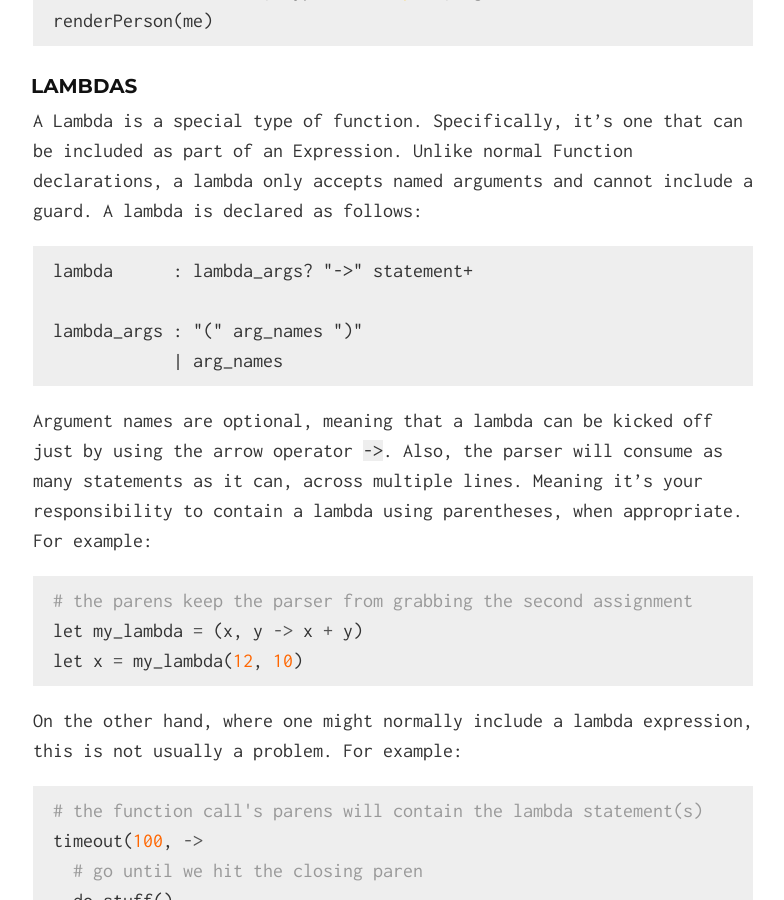
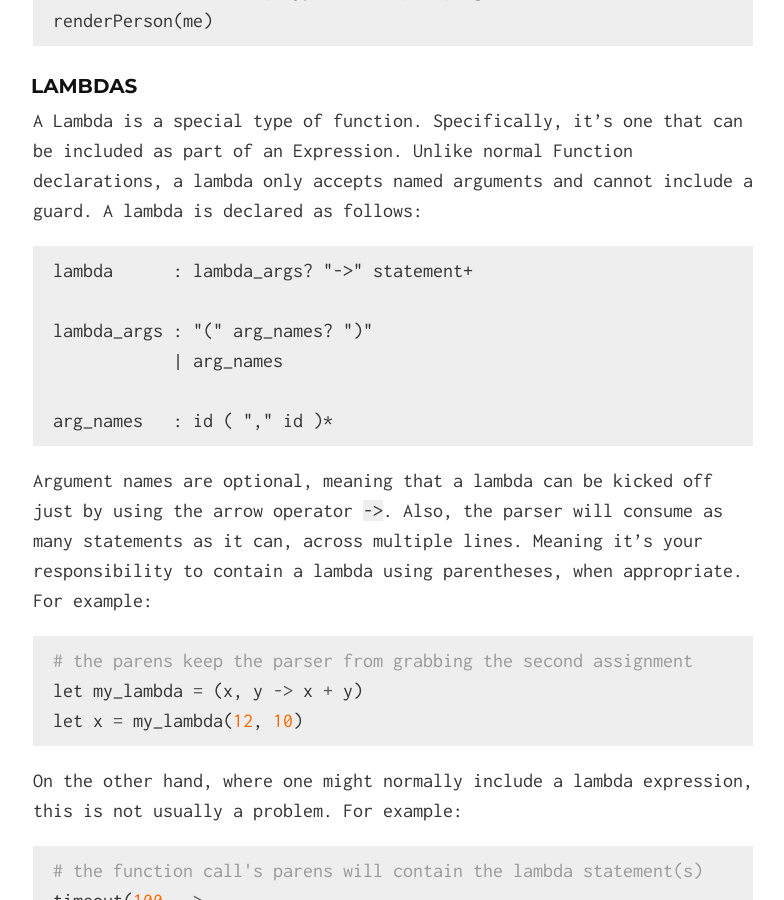
Before and after one commit to kode4food/fate-lang, a Jekyll site: the page built from guide/functions.md, in a window 1280 px wide and 900 px high, scrolled down 2304 px. Shown: the whole window, without its empty margins (247-1031 px from the left). Built offline with Jekyll 4.4.1, drawn with Linux system fonts in a browser that asks for light colours; Markdown is read by kramdown in place of the engine named in the settings.

Commit message:
formatting

````diff
--- a/guide/functions.md
+++ b/guide/functions.md
@@ -70,8 +70,10 @@ A Lambda is a special type of function.  Specifically, it's one that can be incl
 ```
 lambda      : lambda_args? "->" statement+
 
-lambda_args : "(" arg_names ")"
+lambda_args : "(" arg_names? ")"
             | arg_names
+
+arg_names   : id ( "," id )*
 ```
 
 Argument names are optional, meaning that a lambda can be kicked off just by using the arrow operator `->`.  Also, the parser will consume as many statements as it can, across multiple lines.  Meaning it's your responsibility to contain a lambda using parentheses, when appropriate.  For example:
````
